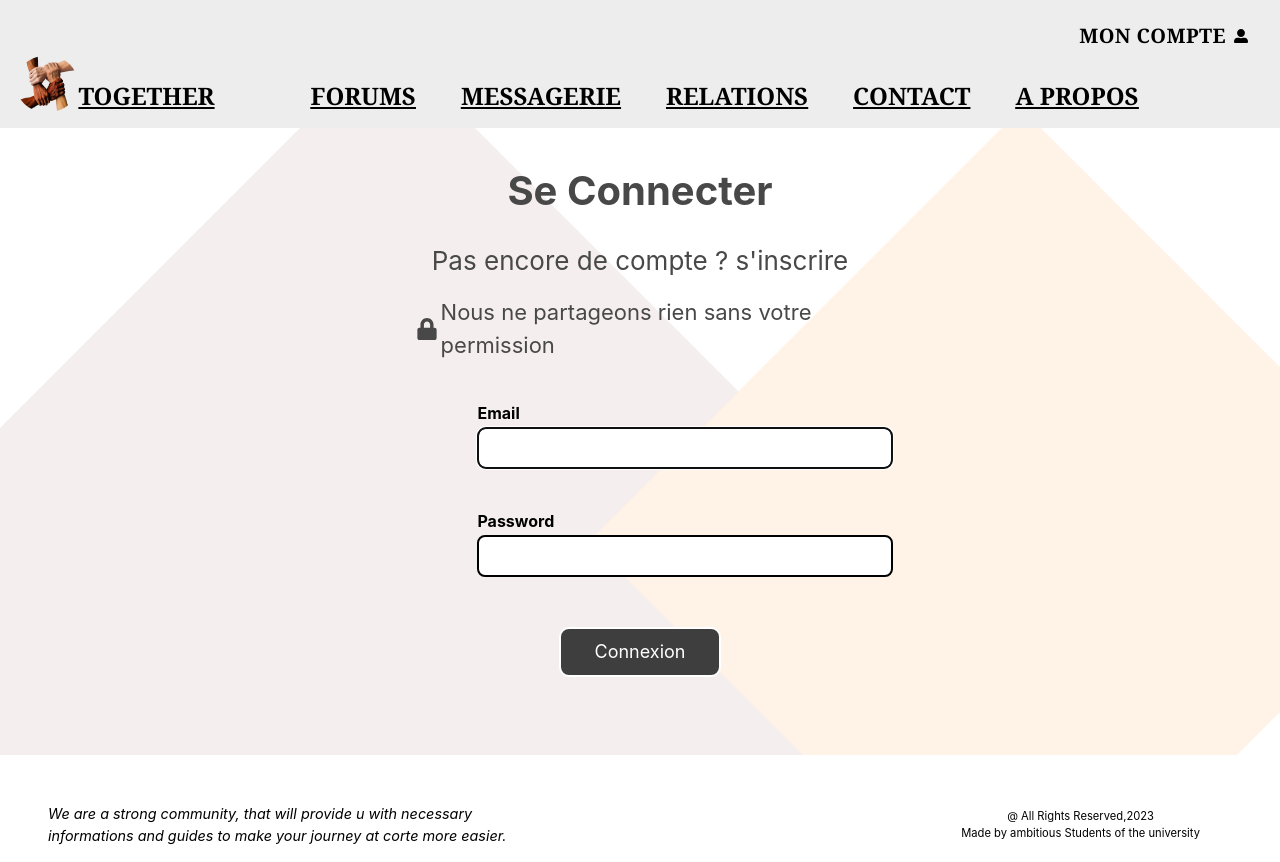
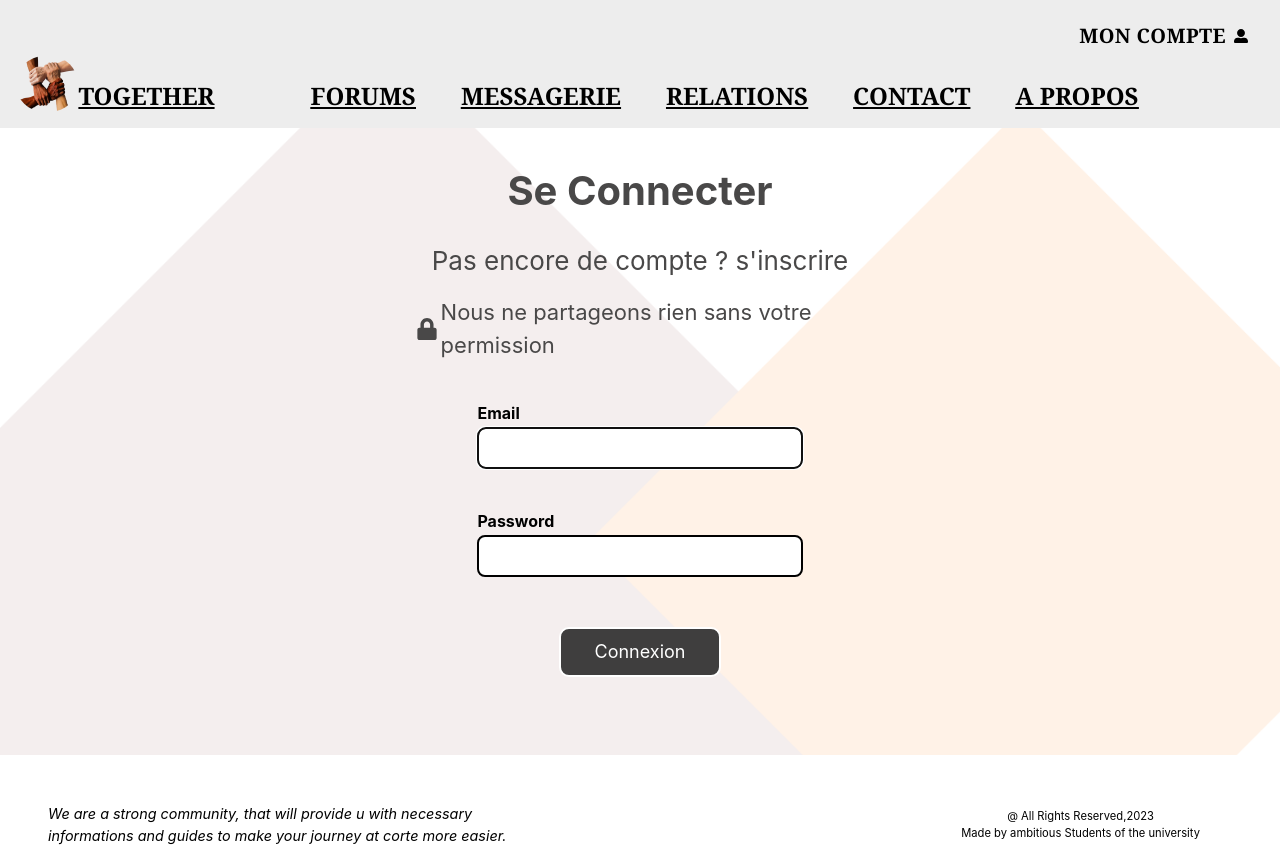
Before and after one commit to amineenim/forum-international-students, a React (Create React App) app: page /login in a window 1280 px wide. Built offline with nearby package versions, Linux system fonts and the light colour scheme; no server answers.

Commit message:
adding some minor styling modifications

```diff
--- a/src/Components/LoginBody.js
+++ b/src/Components/LoginBody.js
@@ -10,6 +10,14 @@ import { useNavigate } from 'react-router'
 
 function LoginBody() {
     const navigate = useNavigate()
+
+    // VERIFY IF THE USER IS AUTHENTICATED
+    useEffect(() => {
+        if(AuthService.isAuthenticated())
+        {
+            navigate('/')
+        }
+    },[])
     // destructring the object
     const {register,handleSubmit,formState : {errors},reset, setValue} = useForm()
     const onSubmit = async (data) => {
--- a/src/Styles/LoginBody.css
+++ b/src/Styles/LoginBody.css
@@ -73,7 +73,7 @@ form {
 }
 .form input {
     height: 2.6rem;
-    width: 26rem;
+    width: 100%;
     border : black solid 2px;
     padding-left : 1rem;
     margin-top : 2px;
```
